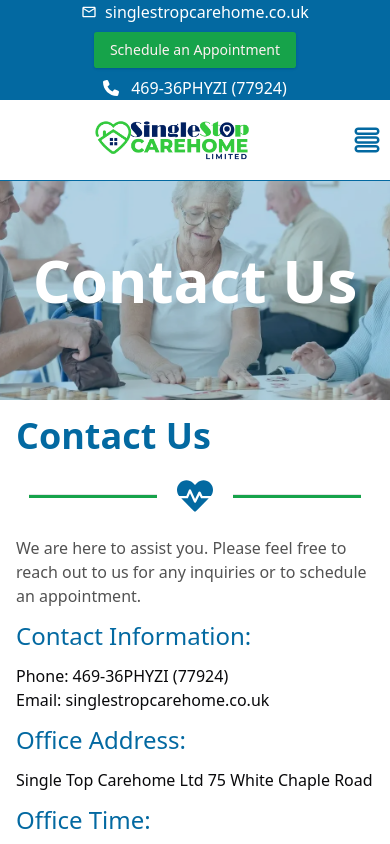
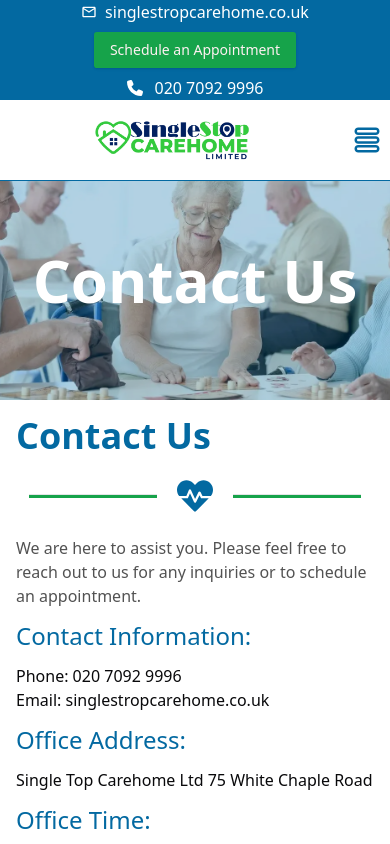
Before and after one commit to peterkyle01/single_stop_care_home_limited, a Next.js app: page /contact-us in a window 390 px wide. Shown: the top 844 px of the page. Built offline with nearby package versions, Linux system fonts and the light colour scheme.

Commit message:
chore: changed the phone number

```diff
--- a/src/app/contact-us/page.tsx
+++ b/src/app/contact-us/page.tsx
@@ -55,7 +55,7 @@ export default function ContactUsPage() {
           <h1 className="my-3 text-2xl text-primary_blue">
             Contact Information:
           </h1>
-          <p>Phone: 469-36PHYZI (77924)</p>
+          <p>Phone: 020 7092 9996</p>
           <p>Email: singlestropcarehome.co.uk</p>
           <h1 className="my-3 text-2xl text-primary_blue">Office Address:</h1>
           <p>Single Top Carehome Ltd 75 White Chaple Road</p>
--- a/src/components/shared/navbar.tsx
+++ b/src/components/shared/navbar.tsx
@@ -22,10 +22,10 @@ export default function Navbar() {
           </Link>
         </div>
         <Link
-          href={"tel:469-36PHYZI (77924)"}
+          href={"tel:020 7092 9996"}
           className="flex flex-1 items-center justify-center text-white"
         >
-          <FaPhone className="mr-3" /> 469-36PHYZI (77924)
+          <FaPhone className="mr-3" /> 020 7092 9996
         </Link>
       </div>
       <div className="flex h-20 w-full bg-white">
```
